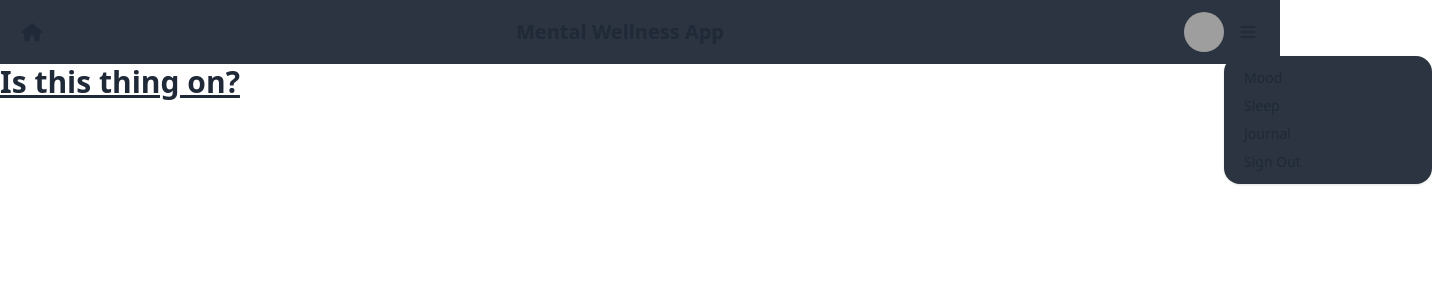
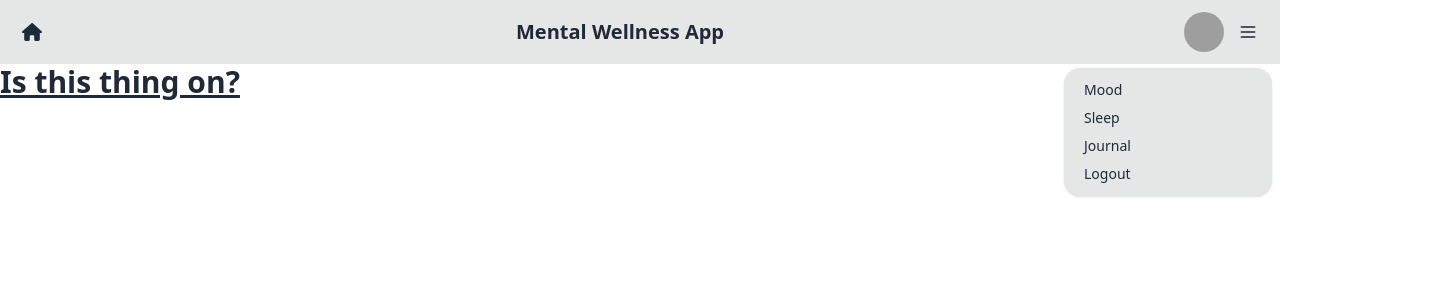
Before and after one commit to Adlantia/mental-wellness-app, a Next.js app in the folder frontend/: page / in a window 1280 px wide. Both pictures are taken after a click on the button 1248 px from the left and 32 px from the top of the page. Shown: the top 300 px of the page, 1432 px wide, since content can reach past the window. Built offline with nearby package versions, Linux system fonts and the light colour scheme; grey boxes are pictures that could not be loaded.

Commit message:
Fixed dropdown to be visible

```diff
--- a/frontend/src/app/Navigation.tsx
+++ b/frontend/src/app/Navigation.tsx
@@ -1,12 +1,13 @@
+import { metadata} from "@/app/layout";
 import { FontAwesomeIcon } from "@fortawesome/react-fontawesome";
 import { faHouse } from "@fortawesome/free-solid-svg-icons";
 
 export function Navigation () {
     return (
-        <div className="navbar bg-neutral justify-between">
+        <div className="navbar bg-base-300 justify-between">
             <div className="flex-none">
                 <button className="btn btn-circle btn-ghost color-primary">
-                    <FontAwesomeIcon className="w-5 h-5" icon={faHouse} />
+                    <a><FontAwesomeIcon className="w-5 h-5" icon={faHouse}/></a>
                 </button>
             </div>
             <div>
@@ -19,8 +20,8 @@ export function Navigation () {
                              src="https://daisyui.com/images/stock/photo-1534528741775-53994a69daeb.jpg"/>
                     </div>
                 </div>
-                <div className="dropdown">
-                <div tabIndex={0} role="button" className="btn btn-ghost btn-circle">
+                <div className="dropdown dropdown-end">
+                    <div tabIndex={0} role="button" className="btn btn-ghost btn-circle avatar">
                         <svg xmlns="http://www.w3.org/2000/svg" fill="none" viewBox="0 0 24 24"
                                      className="inline-block w-5 h-5 stroke-current">
                                     <path strokeLinecap="round" strokeLinejoin="round" strokeWidth="2"
@@ -28,20 +29,13 @@ export function Navigation () {
                         </svg>
                     </div>
                     <ul tabIndex={0}
-                        className="menu menu-sm dropdown-content mx-auto z-[1] shadow bg-neutral rounded-box w-52">
+                        className="mt-3 z-[1] p-2 shadow menu menu-sm dropdown-content bg-base-300 rounded-box w-52">
                         <li><a>Mood</a></li>
                         <li><a>Sleep</a></li>
                         <li><a>Journal</a></li>
-                        <li><a>Sign Out</a></li>
+                        <li><a>Logout</a></li>
                     </ul>
                 </div>
-                {/*<button className="btn btn-circle btn-ghost">*/}
-                {/*    <svg xmlns="http://www.w3.org/2000/svg" fill="none" viewBox="0 0 24 24"*/}
-                {/*         className="inline-block w-5 h-5 stroke-current">*/}
-                {/*        <path strokeLinecap="round" strokeLinejoin="round" strokeWidth="2"*/}
-                {/*              d="M4 6h16M4 12h16M4 18h16"></path>*/}
-                {/*    </svg>*/}
-                {/*</button>*/}
             </div>
         </div>
     )
```
Lines whose indentation alone changed are shown as unchanged.
